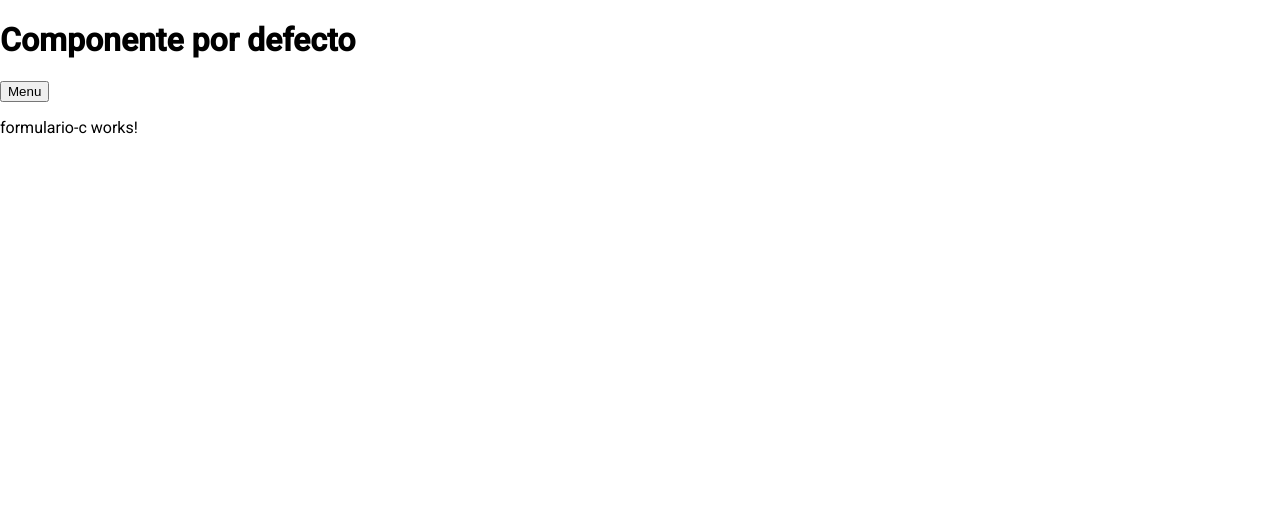
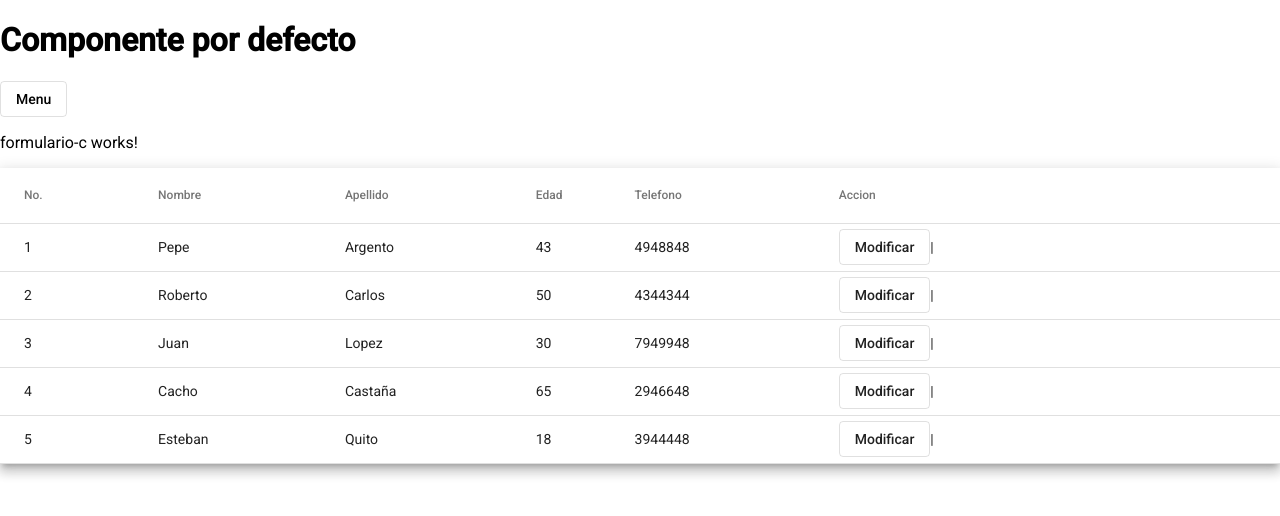
Before and after one commit to luisparadawagner-gmail-com/tp4_reinaldo, an Angular app: page /formulario-c in a window 1280 px wide. Shown: the top 516 px of the page. Built offline with nearby package versions, Linux system fonts and the light colour scheme.

Commit message:
Agregado tabla y botones de formulario C y agregado botones de angular material a todos los componentes

```diff
--- a/src/app/app.component.html
+++ b/src/app/app.component.html
@@ -1,7 +1,7 @@
 
 <h1>Componente por defecto</h1>
 
-<button mat-button [matMenuTriggerFor]="menu">Menu</button>
+<button  mat-stroked-button [matMenuTriggerFor]="menu">Menu</button>
 <mat-menu #menu="matMenu">
     <button mat-menu-item [routerLink]="['/formulario-a']" routerLinkActive="active">Formulario A</button>
     <button mat-menu-item [routerLink]="['/formulario-b']" routerLinkActive="active">Formulario B</button>
--- a/src/app/app.component.ts
+++ b/src/app/app.component.ts
@@ -1,4 +1,5 @@
 import { Component } from '@angular/core';
+import {MatButtonModule} from '@angular/material/button';
 
 @Component({
   selector: 'app-root',
--- a/src/app/formulario-a/formulario-a.component.html
+++ b/src/app/formulario-a/formulario-a.component.html
@@ -18,7 +18,7 @@
             </label>
         </div>
 
-        <button type="submit">Guardar</button>
+        <button mat-stroked-button type="submit">Guardar</button>
 
     </form>
 </div>
--- a/src/app/formulario-a/formulario-a.component.ts
+++ b/src/app/formulario-a/formulario-a.component.ts
@@ -2,6 +2,7 @@ import { Persona } from './../persona';
 import { Component, Output, EventEmitter} from '@angular/core';
 import { Validators, FormBuilder} from '@angular/forms';
 import { Router } from '@angular/router';
+import {MatButtonModule} from '@angular/material/button';
 
 @Component({
   selector: 'app-formulario-a',
--- a/src/app/formulario-b/formulario-b.component.html
+++ b/src/app/formulario-b/formulario-b.component.html
@@ -16,5 +16,6 @@
         </label>
     </div>
 
-    <button type="submit">Guardar</button>
+    <button mat-stroked-button type="submit">Guardar</button>
+
 </form>
--- a/src/app/formulario-b/formulario-b.component.ts
+++ b/src/app/formulario-b/formulario-b.component.ts
@@ -2,6 +2,7 @@ import { Persona } from './../persona';
 import { FormBuilder, Validators, FormGroup } from '@angular/forms';
 import { Component, Input, OnInit } from '@angular/core';
 import {Router, ActivatedRoute} from '@angular/router';
+import {MatButtonModule} from '@angular/material/button';
 
 @Component({
   selector: 'app-formulario-b',
--- a/src/app/formulario-c/formulario-c.component.css
+++ b/src/app/formulario-c/formulario-c.component.css
@@ -0,0 +1,3 @@
+table {
+    width: 100%;
+  }
--- a/src/app/formulario-c/formulario-c.component.html
+++ b/src/app/formulario-c/formulario-c.component.html
@@ -1 +1,50 @@
 <p>formulario-c works!</p>
+
+<table mat-table [dataSource]="dataSource" class="mat-elevation-z8">
+
+    <!--- Note that these columns can be defined in any order.
+          The actual rendered columns are set as a property on the row definition" -->
+
+    <!-- Position Column -->
+    <ng-container matColumnDef="posicion">
+      <th mat-header-cell *matHeaderCellDef> No. </th>
+      <td mat-cell *matCellDef="let element"> {{element.posicion}} </td>
+    </ng-container>
+
+    <!-- Nombre Column -->
+    <ng-container matColumnDef="nombre">
+      <th mat-header-cell *matHeaderCellDef> Nombre </th>
+      <td mat-cell *matCellDef="let element"> {{element.nombre}} </td>
+    </ng-container>
+
+    <!-- Apellido Column -->
+    <ng-container matColumnDef="apellido">
+        <th mat-header-cell *matHeaderCellDef> Apellido </th>
+        <td mat-cell *matCellDef="let element"> {{element.apellido}} </td>
+      </ng-container>
+
+    <!-- Edad Column -->
+    <ng-container matColumnDef="edad">
+      <th mat-header-cell *matHeaderCellDef> Edad </th>
+      <td mat-cell *matCellDef="let element"> {{element.edad}} </td>
+    </ng-container>
+
+    <!-- Telefono Column -->
+    <ng-container matColumnDef="telefono">
+      <th mat-header-cell *matHeaderCellDef> Telefono </th>
+      <td mat-cell *matCellDef="let element"> {{element.telefono}} </td>
+    </ng-container>
+
+    <ng-container matColumnDef="accion">
+        <th mat-header-cell *matHeaderCellDef> Accion </th>
+        <td mat-cell *matCellDef="let element">
+            <button mat-stroked-button>Modificar</button>|
+        </td>
+      </ng-container>
+
+    <tr mat-header-row *matHeaderRowDef="displayedColumns"></tr>
+    <tr mat-row *matRowDef="let row; columns: displayedColumns;"></tr>
+
+
+
+  </table>
--- a/src/app/formulario-c/formulario-c.component.ts
+++ b/src/app/formulario-c/formulario-c.component.ts
@@ -1,4 +1,23 @@
 import { Component, OnInit } from '@angular/core';
+import {MatTableModule} from '@angular/material/table';
+import {MatButtonModule} from '@angular/material/button';
+
+export interface Tabla {
+
+  posicion: number;
+  nombre: string;
+  apellido: string;
+  edad: number;
+  telefono: number;
+}
+
+const ELEMENT_DATA: Tabla[] = [
+  {posicion: 1, nombre: 'Pepe', apellido: 'Argento', edad: 43, telefono: 4948848},
+  {posicion: 2, nombre: 'Roberto', apellido: 'Carlos', edad: 50, telefono: 4344344},
+  {posicion: 3, nombre: 'Juan', apellido: 'Lopez', edad: 30, telefono: 7949948},
+  {posicion: 4, nombre: 'Cacho', apellido: 'Castaña', edad: 65, telefono: 2946648},
+  {posicion: 5, nombre: 'Esteban', apellido: 'Quito', edad: 18, telefono: 3944448}
+];
 
 @Component({
   selector: 'app-formulario-c',
@@ -7,9 +26,14 @@ import { Component, OnInit } from '@angular/core';
 })
 export class FormularioCComponent implements OnInit {
 
+  displayedColumns: string[] = ['posicion', 'nombre', 'apellido', 'edad', 'telefono', 'accion'];
+  dataSource = ELEMENT_DATA;
+
   constructor() { }
 
   ngOnInit(): void {
   }
 
+
+
 }
```
Also changed, not shown: src/app/app.module.ts (+5 -2 lines).
